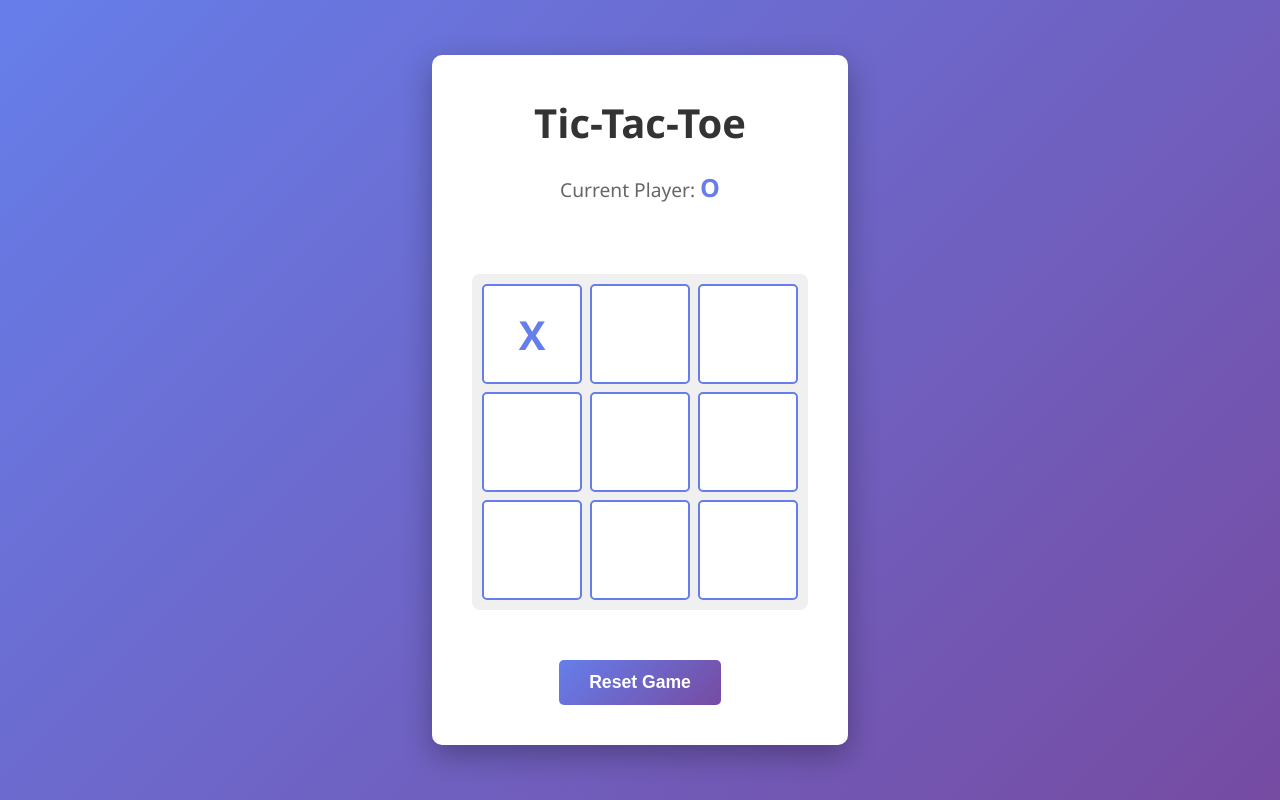
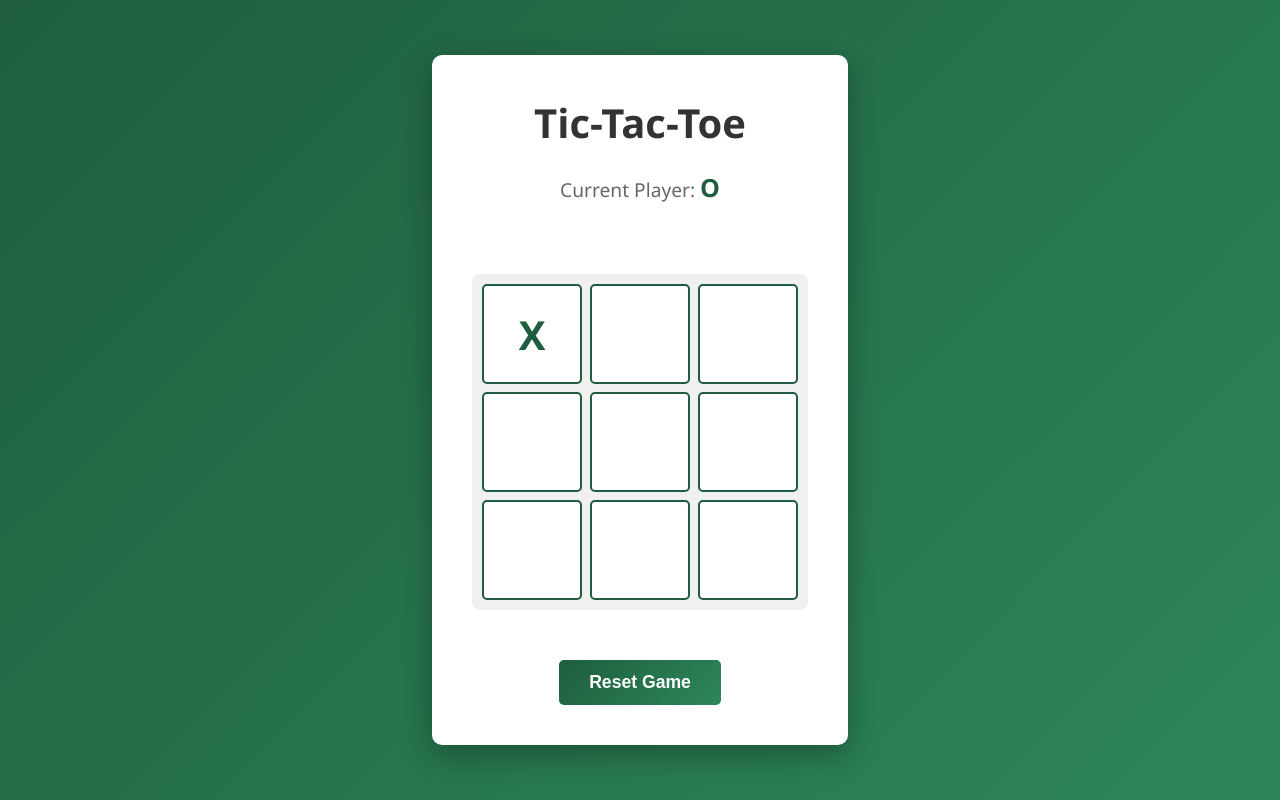
Before and after one commit to michaelsmith134/tic-tac-toe-game, a plain HTML site: page index.html in a window 1280 px wide. Both pictures are taken after a click on the element 532 px from the left and 334 px from the top of the page. Drawn offline with Linux system fonts and the light colour scheme.

Commit message:
Change game theme to dark green

```diff
--- a/style.css
+++ b/style.css
@@ -10,7 +10,7 @@ body {
     justify-content: center;
     align-items: center;
     min-height: 100vh;
-    background: linear-gradient(135deg, #667eea 0%, #764ba2 100%);
+    background: linear-gradient(135deg, #1e5e3f 0%, #2d8659 100%);
 }
 
 .container {
@@ -39,7 +39,7 @@ h1 {
 
 #currentPlayer {
     font-weight: bold;
-    color: #667eea;
+    color: #1e5e3f;
     font-size: 1.3em;
 }
 
@@ -65,7 +65,7 @@ h1 {
     width: 100px;
     height: 100px;
     background: white;
-    border: 2px solid #667eea;
+    border: 2px solid #1e5e3f;
     border-radius: 5px;
     font-size: 2.5em;
     font-weight: bold;
@@ -87,17 +87,17 @@ h1 {
 }
 
 .cell.x {
-    color: #667eea;
+    color: #1e5e3f;
 }
 
 .cell.o {
-    color: #764ba2;
+    color: #2d8659;
 }
 
 .reset-btn {
     padding: 12px 30px;
     font-size: 1.1em;
-    background: linear-gradient(135deg, #667eea 0%, #764ba2 100%);
+    background: linear-gradient(135deg, #1e5e3f 0%, #2d8659 100%);
     color: white;
     border: none;
     border-radius: 5px;
@@ -109,7 +109,7 @@ h1 {
 
 .reset-btn:hover {
     transform: translateY(-2px);
-    box-shadow: 0 5px 15px rgba(102, 126, 234, 0.4);
+    box-shadow: 0 5px 15px rgba(30, 94, 63, 0.4);
 }
 
 .reset-btn:active {
```
